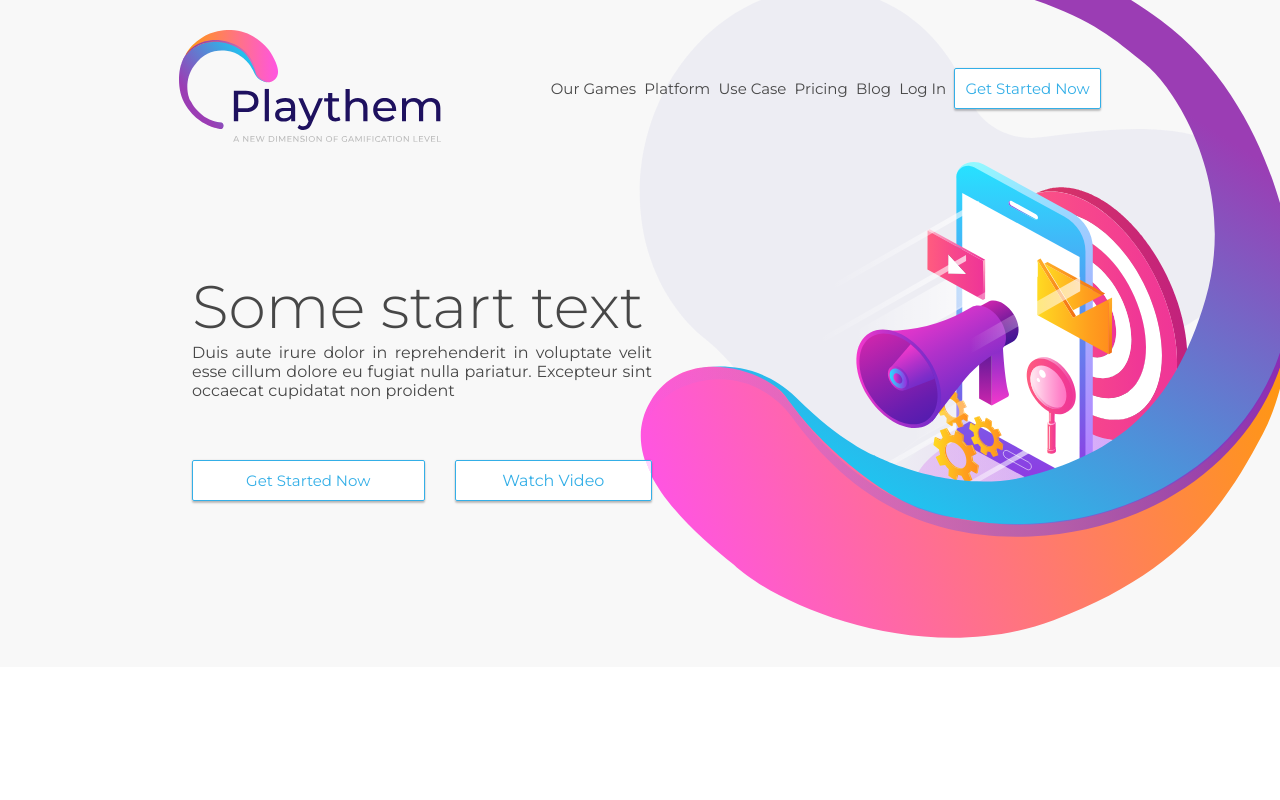
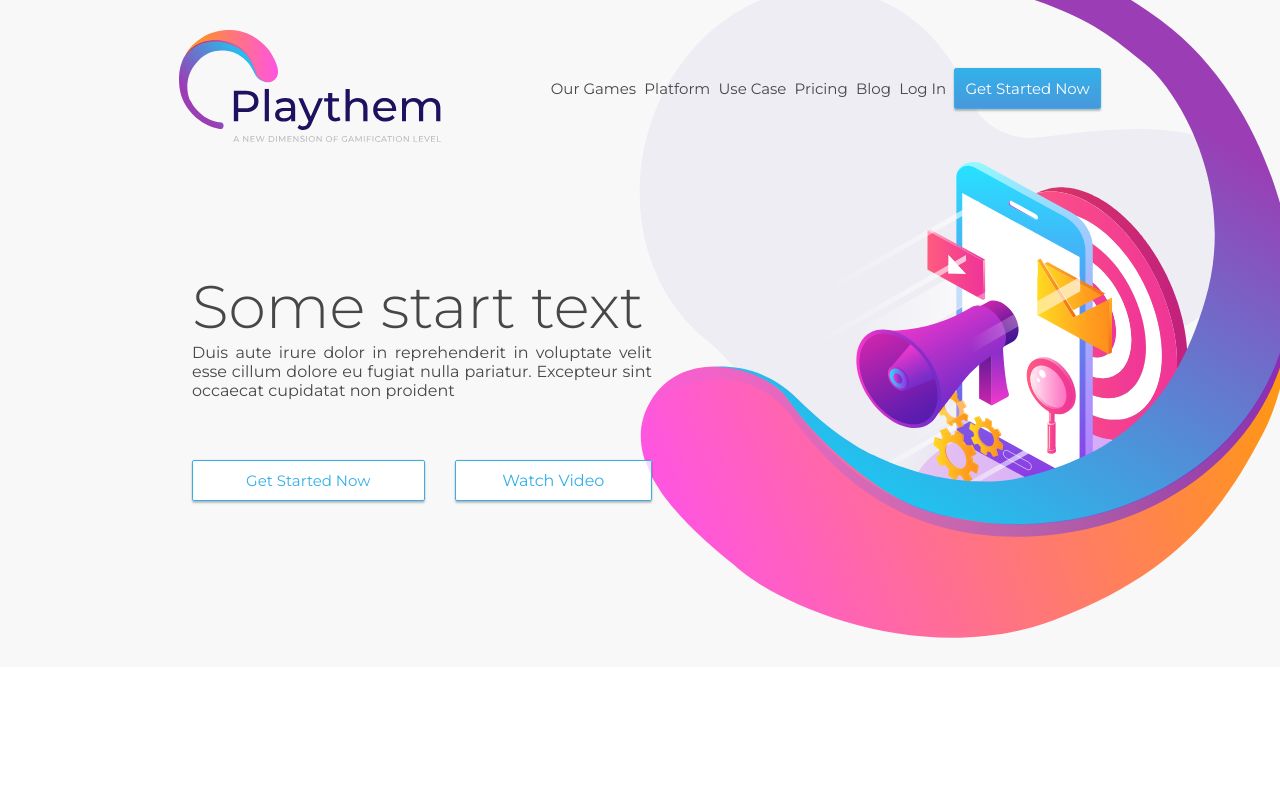
Before and after one commit to Maksim-Boev/playthem, a React (Create React App) app: page / in a window 1280 px wide. Shown: the top 800 px of the page. Built offline with nearby package versions, Linux system fonts and the light colour scheme.

Commit message:
#24 fix StartBtn

```diff
--- a/src/components/Buttons/StartBtn/StartBtn.jsx
+++ b/src/components/Buttons/StartBtn/StartBtn.jsx
@@ -1,8 +1,12 @@
 import React from 'react';
 import StyledStartBtn from './StyledComponent';
 
-const StartBtn = ({ width }) => {
-  return <StyledStartBtn w={width}>Get Started Now</StyledStartBtn>;
+const StartBtn = ({ width, background }) => {
+  return (
+    <StyledStartBtn background={background} w={width}>
+      Get Started Now
+    </StyledStartBtn>
+  );
 };
 
 export default StartBtn;
--- a/src/components/Buttons/StartBtn/StyledComponent.js
+++ b/src/components/Buttons/StartBtn/StyledComponent.js
@@ -12,6 +12,11 @@ const StyledStartBtn = styled.div`
   border-radius: 2px;
   border: 1px solid #34afe7;
   box-shadow: 0 0 2px rgba(0, 0, 0, 0.12), 0 2px 2px rgba(0, 0, 0, 0.24);
+  ${({ background }) => {
+    return background
+      ? 'background: linear-gradient(180deg, #32b1e8 0%, #4898dd 100%); color: #fff;'
+      : '';
+  }}
   :hover {
     cursor: pointer;
     background: linear-gradient(180deg, #32b1e8 0%, #4898dd 100%);
--- a/src/components/Navbar/Navbar.jsx
+++ b/src/components/Navbar/Navbar.jsx
@@ -25,7 +25,7 @@ const Navbar = () => {
             {item}
           </Link>
         ))}
-        <StartBtn />
+        <StartBtn background />
       </NavList>
     </Wrapper>
   );
```
